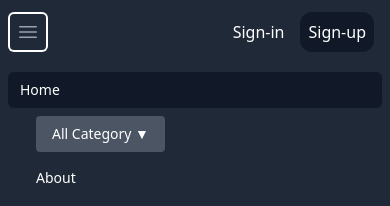
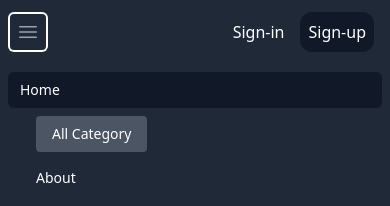
Before and after one commit to Anshu-patidar01/inter-project, a React (Vite) app in the folder frontend/: page /registration in a window 390 px wide. Both pictures are taken after a click on the button "Open main menu". Shown: the top 206 px of the page. Built offline with nearby package versions, Linux system fonts and the light colour scheme.

Commit message:
updated for mobiles

```diff
--- a/frontend/src/components/NavigationBar.jsx
+++ b/frontend/src/components/NavigationBar.jsx
@@ -351,6 +351,9 @@ export default function NavigationBar() {
                 <button
                   onClick={() => {
                     setDropdownOpen(!dropdownOpen);
+                    setallcategory("all");
+                    navigate("/category");
+
                     // navigate("/services");
                     // console.log("hello");
                   }}
@@ -358,7 +361,7 @@ export default function NavigationBar() {
                   // onMouseLeave={() => setDropdownOpen(false)}
                   className="bg-gray-600 px-4 py-2 rounded transition"
                 >
-                  All Category ▼
+                  All Category
                 </button>
 
                 {dropdownOpen && (
@@ -465,7 +468,7 @@ export default function NavigationBar() {
               </div>
             </div>
             <Link
-              to={"/"}
+              to={"/about"}
               className={" text-white rounded-md px-3 py-2 text-sm font-medium"}
             >
               About
```
